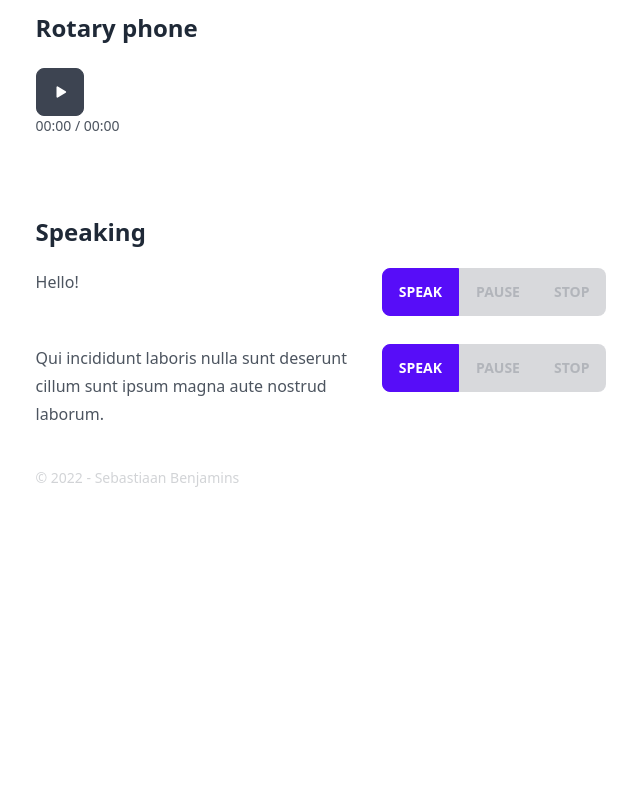
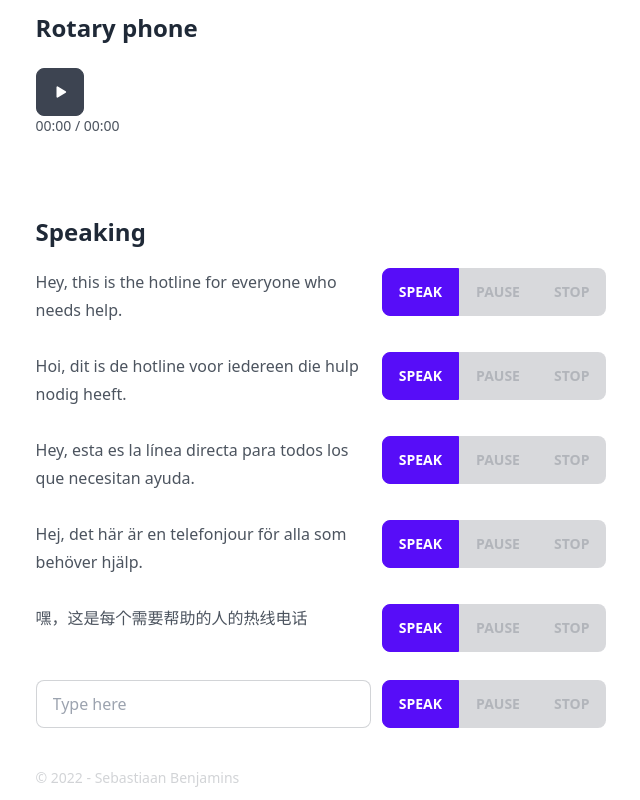
Before and after one commit to cbasje/ei-prototype, a Nuxt app: page / in a window 1280 px wide. Shown: the part 296-1096 px from the top of the page, without its empty margins (319-959 px from the left). Before the commit the page ends 800 px from the top, so only its background shows below. Built offline with nearby package versions, Linux system fonts and the light colour scheme.

Commit message:
Add more options to Speaking

```diff
--- a/components/Speaking.vue
+++ b/components/Speaking.vue
@@ -1,15 +1,52 @@
 <script lang="ts" setup>
-const options = [
-    "Hello!",
-    "Qui incididunt laboris nulla sunt deserunt cillum sunt ipsum magna aute nostrud laborum.",
+type Option = {
+    text: string;
+    lang: string;
+};
+
+const options: Option[] = [
+    {
+        text: "Hey, this is the hotline for everyone who needs help.",
+        lang: "en-ZA",
+    },
+    {
+        text: "Hoi, dit is de hotline voor iedereen die hulp nodig heeft.",
+        lang: "nl-BE",
+    },
+    {
+        text: "Hey, esta es la línea directa para todos los que necesitan ayuda.",
+        lang: "es-US",
+    },
+    {
+        text: "Hej, det här är en telefonjour för alla som behöver hjälp.",
+        lang: "sv-SE",
+    },
+    {
+        text: "嘿，这是每个需要帮助的人的热线电话",
+        lang: "zh-CN",
+    },
 ];
 const optionIndex = ref(0);
+const extraOption = reactive<Option>({
+    text: "",
+    lang: "en-ZA",
+});
 
-const text = computed(() => options[optionIndex.value]);
+const text = computed(() =>
+    optionIndex.value === 999
+        ? extraOption.text
+        : options[optionIndex.value].text
+);
+const lang = computed(() =>
+    optionIndex.value === 999
+        ? extraOption.lang
+        : options[optionIndex.value].lang
+);
 
 const { isPlaying, status, speak } = useSpeechSynthesis(text, {
-    lang: "en-GB",
+    lang,
     volume: 1,
+    rate: 0.85,
 });
 
 const play = (index: number) => {
@@ -31,15 +68,15 @@ const stop = () => {
 </script>
 
 <template>
-    <ul class="flex flex-col gap-3 list-none pl-0">
+    <ul class="w-full flex flex-col gap-3 list-none pl-0">
         <h2 class="mb-2">Speaking</h2>
 
         <li
             v-for="(o, i) in options"
-            :key="o"
-            class="flex flex-row self-stretch justify-between pl-0"
+            :key="o.text"
+            class="flex flex-row self-stretch justify-between gap-3 pl-0"
         >
-            <span>{{ o }}</span>
+            <span>{{ o.text }}</span>
             <div class="btn-group">
                 <button
                     class="btn btn-primary"
@@ -68,5 +105,42 @@ const stop = () => {
                 </button>
             </div>
         </li>
+        <li class="flex flex-row self-stretch justify-between gap-3 pl-0">
+            <form @submit.prevent="play(999)" class="flex-1">
+                <input
+                    type="text"
+                    v-model="extraOption.text"
+                    placeholder="Type here"
+                    className="input input-bordered w-full max-w-sm"
+                />
+            </form>
+            <div class="btn-group">
+                <button
+                    class="btn btn-primary"
+                    :disabled="isPlaying && optionIndex === 999"
+                    @click="() => play(999)"
+                >
+                    {{
+                        status === "pause" && optionIndex === 999
+                            ? "Resume"
+                            : "Speak"
+                    }}
+                </button>
+                <button
+                    class="btn btn-warning"
+                    :disabled="!(isPlaying && optionIndex === 999)"
+                    @click="pause"
+                >
+                    Pause
+                </button>
+                <button
+                    class="btn btn-error"
+                    :disabled="!(isPlaying && optionIndex === 999)"
+                    @click="stop"
+                >
+                    Stop
+                </button>
+            </div>
+        </li>
     </ul>
 </template>
```
